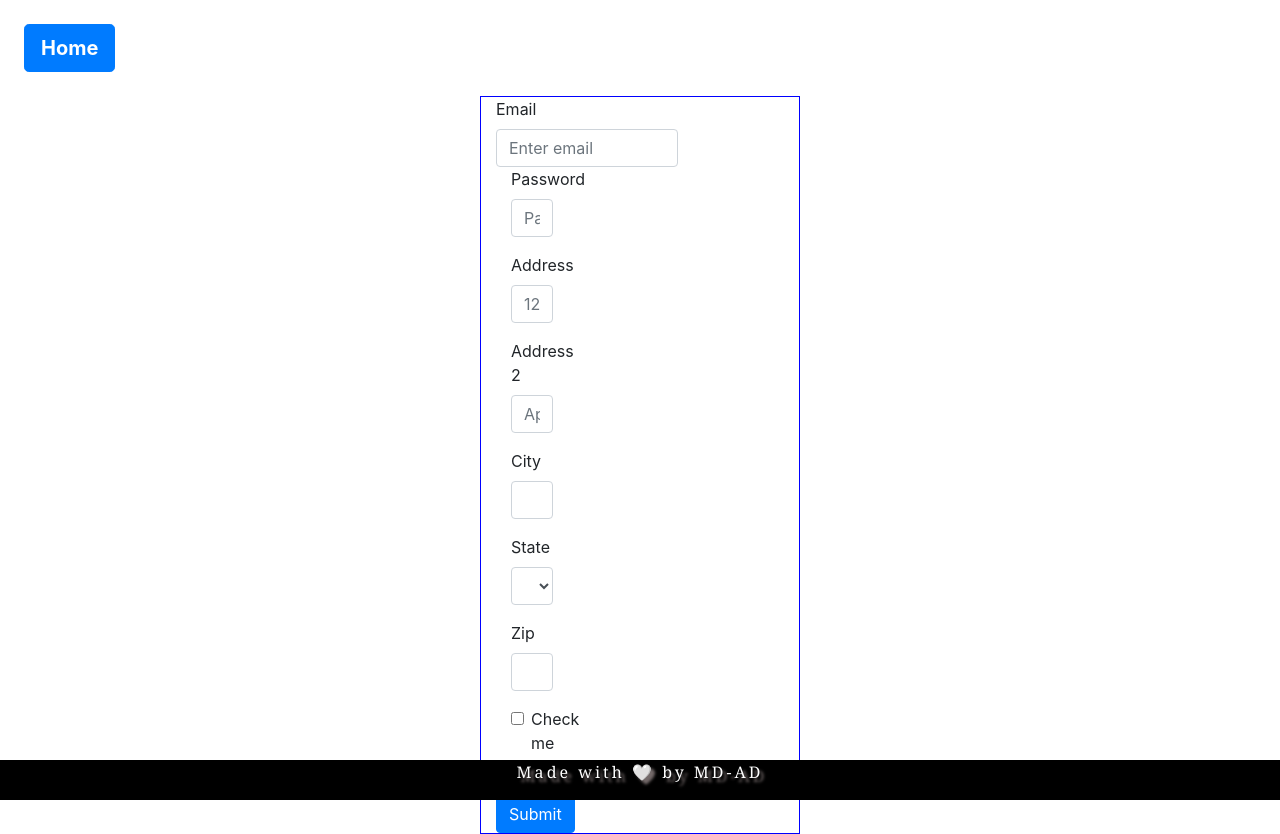
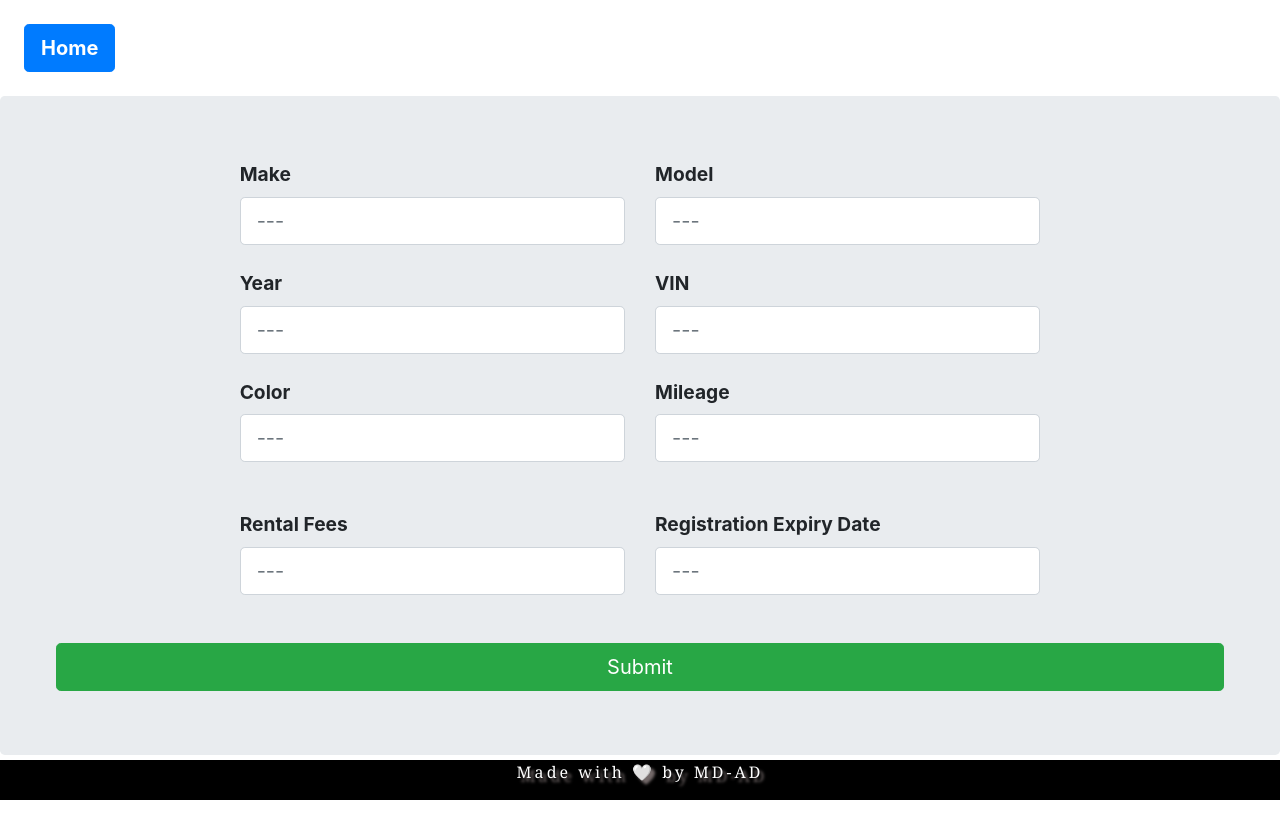
Before and after one commit to MD2990/auto_zone, a Next.js app: page /Manage in a window 1280 px wide. After the commit the page ends 800 px from the top, so only its background shows below. Built offline with nearby package versions, Linux system fonts and the light colour scheme.

Commit message:
add vehicle form

```diff
--- a/pages/Manage.js
+++ b/pages/Manage.js
@@ -5,9 +5,9 @@ import Col from 'react-bootstrap/Col';
 import Form from 'react-bootstrap/Form';
 import Button from 'react-bootstrap/Button';
 
-import Badge from 'react-bootstrap/Badge';
+import Jumbotron from 'react-bootstrap/Jumbotron';
 import 'bootstrap/dist/css/bootstrap.min.css';
-import { Container, Row } from 'react-bootstrap';
+import { Container, Row, InputGroup, FormControl } from 'react-bootstrap';
 
 export default function Manage() {
 	return (
@@ -17,61 +17,93 @@ export default function Manage() {
 					Home
 				</Button>
 			</Link>
-			<div className={styles.center_main_div}>
-				<Container>
+
+			<Jumbotron>
 				<Form>
-						<Row>
-							<Col xs={12} md={8}>
-								<Form.Label>Email</Form.Label>
-								<Form.Control placeholder='Enter email' />
+					<Row className='justify-content-md-center mb-4'>
+						{' '}
+						<Col xm sm='4'>
+							{' '}
+							<Form.Label className={styles.label_text}> Make</Form.Label>
+							<Form.Control size='lg' placeholder='---' />
+						</Col>
+						<Col xm sm='4'>
+							{' '}
+							<Form.Label className={styles.label_text}>Model</Form.Label>
+							<Form.Control size='lg' placeholder='---' />
 						</Col>
 					</Row>
+					<Row className='justify-content-md-center mb-4'>
+						{' '}
+						<Col xm sm='4'>
+							{' '}
+							<Form.Label className={styles.label_text}>Year</Form.Label>
+							<Form.Control size='lg' placeholder='---' />
+						</Col>
+						<Col xm sm='4'>
+							{' '}
+							<Form.Label className={styles.label_text}>VIN</Form.Label>
+							<Form.Control size='lg' placeholder='---' />
+						</Col>
+					</Row>{' '}
+					<Row className='justify-content-md-center mb-5'>
+						{' '}
+						<Col xm sm='4'>
+							{' '}
+							<Form.Label className={styles.label_text}>Color</Form.Label>
+							<Form.Control size='lg' placeholder='---' />
+						</Col>
+						<Col xm sm='4'>
+							{' '}
+							<Form.Label className={styles.label_text}>Mileage</Form.Label>
+							<Form.Control size='lg' placeholder='---' />
+						</Col>
+					</Row>
+					<Row className='justify-content-md-center mb-5'>
+						{' '}
+						<Col xm sm='4'>
+							{' '}
+							<Form.Label className={styles.label_text}>
+								Rental Fees{' '}
+							</Form.Label>
+							<Form.Control size='lg' placeholder='---' />
+						</Col>
+						<Col xm sm='4'>
+							{' '}
+							<Form.Label className={styles.label_text}>
+								Registration Expiry Date
+							</Form.Label>
+							<Form.Control size='lg' placeholder='---' />
+						</Col>
+					</Row>
+					{/* 	<Form.Label>Email</Form.Label>
+						<Form.Control className='mb-2' placeholder='Enter email' />
+						<Form.Label>---</Form.Label>
+						<Form.Control className='mb-2' placeholder='---' />
+						<Form.Label>Address</Form.Label>
+						<Form.Control className='mb-2' placeholder='1234 Main St' />
+						<Form.Label>---</Form.Label>
+						<Form.Control className='mb-2' placeholder='---' />
+						<Form.Label>Address</Form.Label>
+						<Form.Control className='mb-2' placeholder='1234 Main St' />
 
-						<Form.Group as={Col} xs={3}>
-							<Form.Label>Password</Form.Label>
-							<Form.Control placeholder='Password' />
-						</Form.Group>
-
-						<Form.Group as={Col} xs={3}>
-							<Form.Label>Address</Form.Label>
-							<Form.Control placeholder='1234 Main St' />
-						</Form.Group>
-
-						<Form.Group as={Col} xs={3}>
-							<Form.Label>Address 2</Form.Label>
-							<Form.Control placeholder='Apartment, studio, or floor' />
-						</Form.Group>
-
-						{/* <Form.Row>
-					</Form.Row> */}
-						<Form.Group as={Col} xs={3}>
-							<Form.Label>City</Form.Label>
-							<Form.Control />
-						</Form.Group>
-
-						<Form.Group as={Col} xs={3}>
 						<Form.Label>State</Form.Label>
 						<Form.Control as='select' defaultValue='Choose...'>
 							<option>Choose...</option>
 							<option>...</option>
 						</Form.Control>
-						</Form.Group>
 
-						<Form.Group as={Col} xs={3}>
-							<Form.Label>Zip</Form.Label>
-							<Form.Control />
-						</Form.Group>
-
-						<Form.Group as={Col} xs={3}>
-							<Form.Check type='checkbox' label='Check me out' />
-						</Form.Group>
-
-						<Button variant='primary' type='submit'>
+						<Form.Check type='checkbox' label='Check me out' /> */}
+					<Row className='justify-content-center ml-4 mr-4'>
+						<Button variant='success' type='submit' size='lg' block>
 							Submit
 						</Button>
+					</Row>
+					{/* <Form.Row>
+					</Form.Row> */}
 				</Form>
-				</Container>
-			</div>
+			</Jumbotron>
+
 			<footer className={styles.footer}>
 				<p> Made with 🤍 by MD-AD </p>
 			</footer>
--- a/styles/main.module.css
+++ b/styles/main.module.css
@@ -31,8 +31,8 @@
 	height: 10%;
 	text-align: center;
 }
-.center_main_div {
-	border: 1px solid blue;
-	margin: 0 auto;
-	width: 25%; /* value of your choice which suits your alignment */
+.label_text {
+	font-weight: bold;
+	font-size: 1.2rem;
+	margin-right: 1px;
 }
```
Lines whose indentation alone changed are shown as unchanged.
